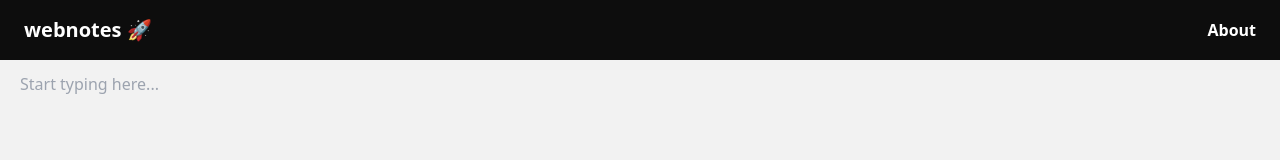
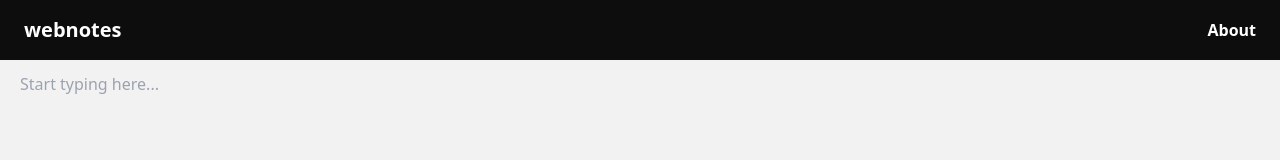
Before and after one commit to ishaanbedi/webnotes, a Next.js app: page / in a window 1280 px wide. Shown: the top 160 px of the page. Built offline with nearby package versions, Linux system fonts and the light colour scheme.

Commit message:
Update Navbar.tsx

```diff
--- a/components/Navbar.tsx
+++ b/components/Navbar.tsx
@@ -21,7 +21,7 @@
 }) => {
   return (
     <div className="py-4 flex justify-between items-center px-6 sticky w-screen bg-primary text-primary-content">
-      <h1 className="text-xl font-bold">webnotes 🚀</h1>
+      <h1 className="text-xl font-bold">webnotes</h1>
       <ul className="flex space-x-3 font-semibold">
         <span className={`${hideButton ? "hidden" : "block"} flex space-x-3`}>
           <div className="dropdown dropdown-end">
```
